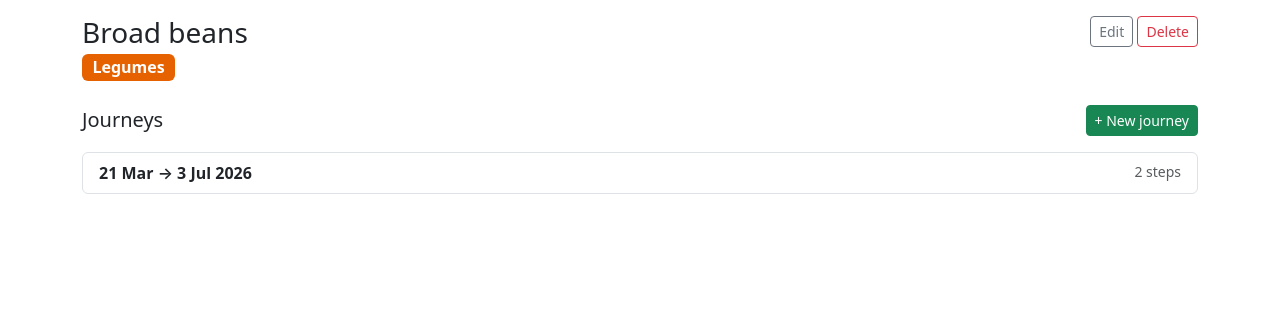
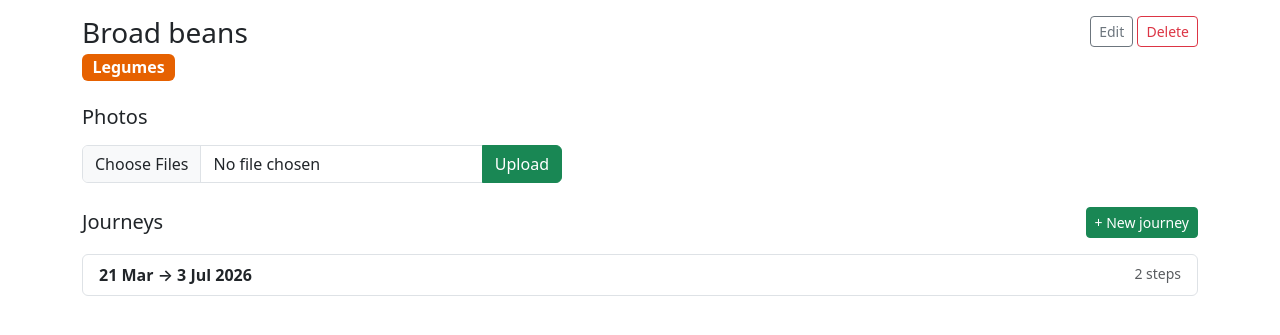
Before and after one commit to danielmaitre/HeadGardener, a Django app: page /plants/3/ in a window 1280 px wide. Shown: the part 104-439 px from the top of the page. Run offline with Django 5.2, Linux system fonts and the light colour scheme; a user stored in the database is signed in; data comes from the database, SQL or seed files in the repository; data that the repository does not hold is empty.

Commit message:
Replace single plant image with multi-photo gallery (PlantImage model)
- Remove Plant.image; add PlantImage (FK to Plant, ImageField, optional caption)
- PlantImageUploadView: accepts multiple files via request.FILES.getlist
- PlantImageDeleteView: deletes file from storage then removes the record
- plant_detail.html: photo grid with per-photo delete, multi-file upload input
- plant_list.html: thumbnail from first PlantImage
- MultipleFileInput widget (allow_multiple_selected=True) for Django 6 compat

Co-Authored-By: Claude Sonnet 4.6 <noreply@anthropic.com>

```diff
--- a/garden/models.py
+++ b/garden/models.py
@@ -48,13 +48,22 @@ class Plant(models.Model):
         PlantCategory, on_delete=models.PROTECT, related_name="plants"
     )
     notes = models.TextField(blank=True)
-    image = models.ImageField(upload_to="plants/", blank=True, null=True)
 
     class Meta:
         ordering = ["name"]
 
     def __str__(self):
         return self.name
+
+
+class PlantImage(models.Model):
+    plant = models.ForeignKey(Plant, on_delete=models.CASCADE, related_name="images")
+    image = models.ImageField(upload_to="plants/")
+    caption = models.CharField(max_length=200, blank=True)
+    uploaded_at = models.DateTimeField(auto_now_add=True)
+
+    class Meta:
+        ordering = ["uploaded_at"]
 
 
 class PlantJourney(models.Model):
--- a/garden/templates/garden/plant_detail.html
+++ b/garden/templates/garden/plant_detail.html
@@ -20,13 +20,36 @@
   </div>
 </div>
 
-{% if plant.image %}
-<img src="{{ plant.image.url }}" alt="{{ plant.name }}" class="img-fluid rounded mb-3" style="max-height: 320px; object-fit: cover;">
-{% endif %}
-
 {% if plant.notes %}
 <p class="text-muted mb-4">{{ plant.notes }}</p>
 {% endif %}
+
+<div class="d-flex justify-content-between align-items-center mb-3">
+  <h2 class="h5 mb-0">Photos</h2>
+</div>
+
+{% if plant.images.all %}
+<div class="row g-2 mb-3">
+  {% for img in plant.images.all %}
+  <div class="col-6 col-sm-4 col-md-3 position-relative">
+    <img src="{{ img.image.url }}" alt="{{ img.caption }}" class="rounded w-100" style="height:160px;object-fit:cover;">
+    {% if img.caption %}<p class="small text-muted mt-1 mb-0">{{ img.caption }}</p>{% endif %}
+    <form method="post" action="{% url 'plant-image-delete' img.pk %}">
+      {% csrf_token %}
+      <button type="submit" class="btn btn-danger btn-sm position-absolute top-0 end-0 m-1 py-0 px-1" title="Delete photo">×</button>
+    </form>
+  </div>
+  {% endfor %}
+</div>
+{% endif %}
+
+<form method="post" action="{% url 'plant-image-upload' plant.pk %}" enctype="multipart/form-data" class="mb-4">
+  {% csrf_token %}
+  <div class="input-group" style="max-width:480px;">
+    <input type="file" name="images" multiple accept="image/*" class="form-control">
+    <button type="submit" class="btn btn-success">Upload</button>
+  </div>
+</form>
 
 <div class="d-flex justify-content-between align-items-center mb-3">
   <h2 class="h5 mb-0">Journeys</h2>
--- a/garden/templates/garden/plant_form.html
+++ b/garden/templates/garden/plant_form.html
@@ -13,7 +13,7 @@
 
 <div class="card" style="max-width: 480px;">
   <div class="card-body">
-    <form method="post" enctype="multipart/form-data">
+    <form method="post">
       {% csrf_token %}
       {% for field in form %}
         <div class="mb-3">
--- a/garden/templates/garden/plant_list.html
+++ b/garden/templates/garden/plant_list.html
@@ -23,9 +23,11 @@
       {% for plant in plants %}
       <tr>
         <td>
-          {% if plant.image %}
-          <img src="{{ plant.image.url }}" alt="" class="rounded" style="width:40px;height:40px;object-fit:cover;">
+          {% with plant.images.first as thumb %}
+          {% if thumb %}
+          <img src="{{ thumb.image.url }}" alt="" class="rounded" style="width:40px;height:40px;object-fit:cover;">
           {% endif %}
+          {% endwith %}
         </td>
         <td><a href="{% url 'plant-detail' plant.pk %}" class="fw-semibold text-decoration-none">{{ plant.name }}</a></td>
         <td><span class="badge" style="background:{{ plant.category.color }};">{{ plant.category }}</span></td>
--- a/garden/urls.py
+++ b/garden/urls.py
@@ -8,6 +8,8 @@ urlpatterns = [
     path("plants/<int:pk>/", views.PlantDetailView.as_view(), name="plant-detail"),
     path("plants/<int:pk>/edit/", views.PlantUpdateView.as_view(), name="plant-update"),
     path("plants/<int:pk>/delete/", views.PlantDeleteView.as_view(), name="plant-delete"),
+    path("photos/<int:pk>/delete/", views.PlantImageDeleteView.as_view(), name="plant-image-delete"),
+    path("plants/<int:plant_pk>/photos/add/", views.PlantImageUploadView.as_view(), name="plant-image-upload"),
     path("plants/<int:plant_pk>/journeys/new/", views.PlantJourneyCreateView.as_view(), name="journey-create"),
 
     # Journeys
--- a/garden/views.py
+++ b/garden/views.py
@@ -1,12 +1,14 @@
 import calendar
 import datetime
 from django.db.models import Q
+from django.shortcuts import get_object_or_404, redirect
 from django.urls import reverse_lazy, reverse
+from django.views import View
 from django.views.generic import (
     ListView, DetailView, CreateView, UpdateView, DeleteView,
 )
-from .models import GeneralArea, Plant, PlantCategory, Location, PlantJourney, PlantJourneyStep
-from .forms import PlantCategoryForm, PlantForm, PlantJourneyStepForm
+from .models import GeneralArea, Plant, PlantCategory, PlantImage, Location, PlantJourney, PlantJourneyStep
+from .forms import PlantCategoryForm, PlantForm, PlantImageUploadForm, PlantJourneyStepForm
 
 
 class BootstrapFormMixin:
@@ -63,6 +65,23 @@ class PlantDeleteView(DeleteView):
     model = Plant
     template_name = "garden/plant_confirm_delete.html"
     success_url = reverse_lazy("plant-list")
+
+
+class PlantImageUploadView(View):
+    def post(self, request, plant_pk):
+        plant = get_object_or_404(Plant, pk=plant_pk)
+        for f in request.FILES.getlist("images"):
+            PlantImage.objects.create(plant=plant, image=f)
+        return redirect("plant-detail", pk=plant_pk)
+
+
+class PlantImageDeleteView(View):
+    def post(self, request, pk):
+        image = get_object_or_404(PlantImage, pk=pk)
+        plant_pk = image.plant_id
+        image.image.delete(save=False)
+        image.delete()
+        return redirect("plant-detail", pk=plant_pk)
 
 
 # ── PlantJourney ───────────────────────────────────────────────────────────────
```
Also changed, not shown: garden/forms.py (+13 -2 lines), garden/migrations/0005_remove_plant_image_plantimage.py (added).
